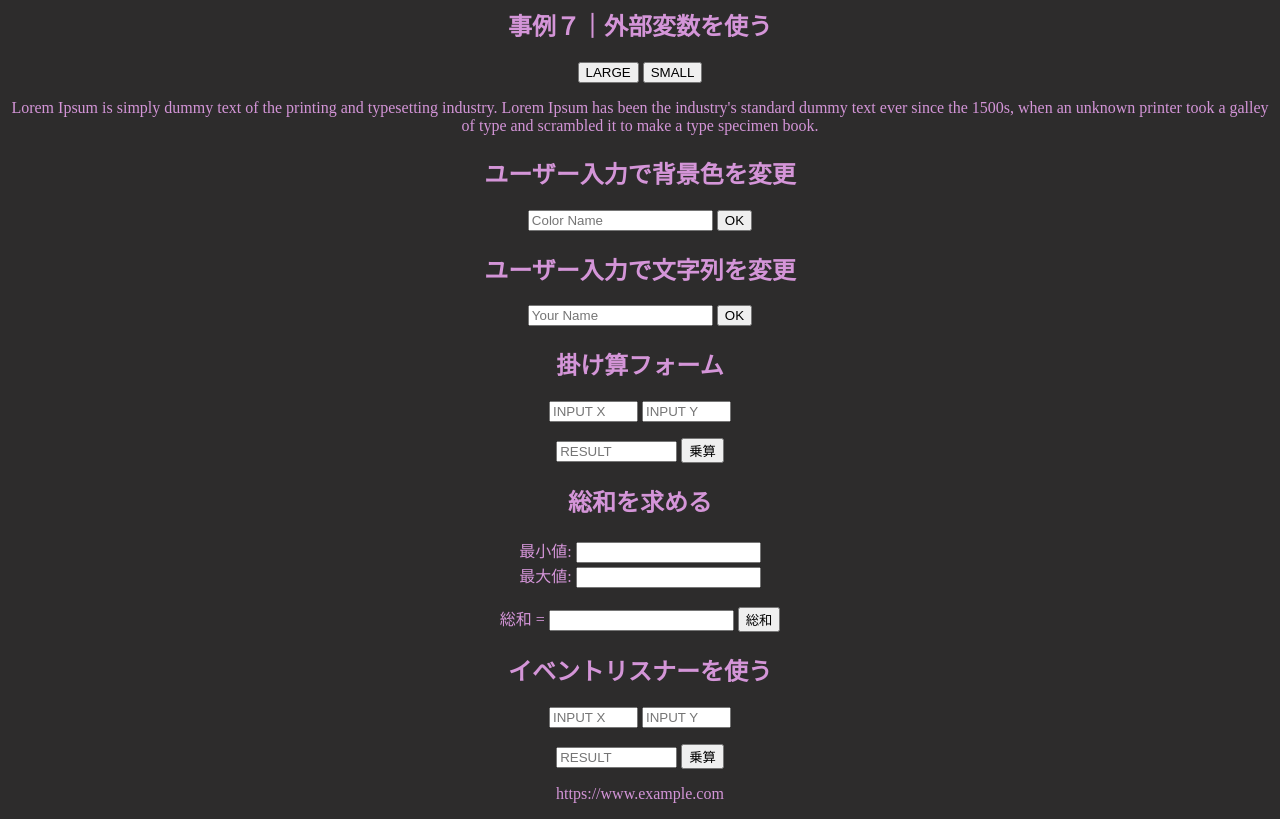
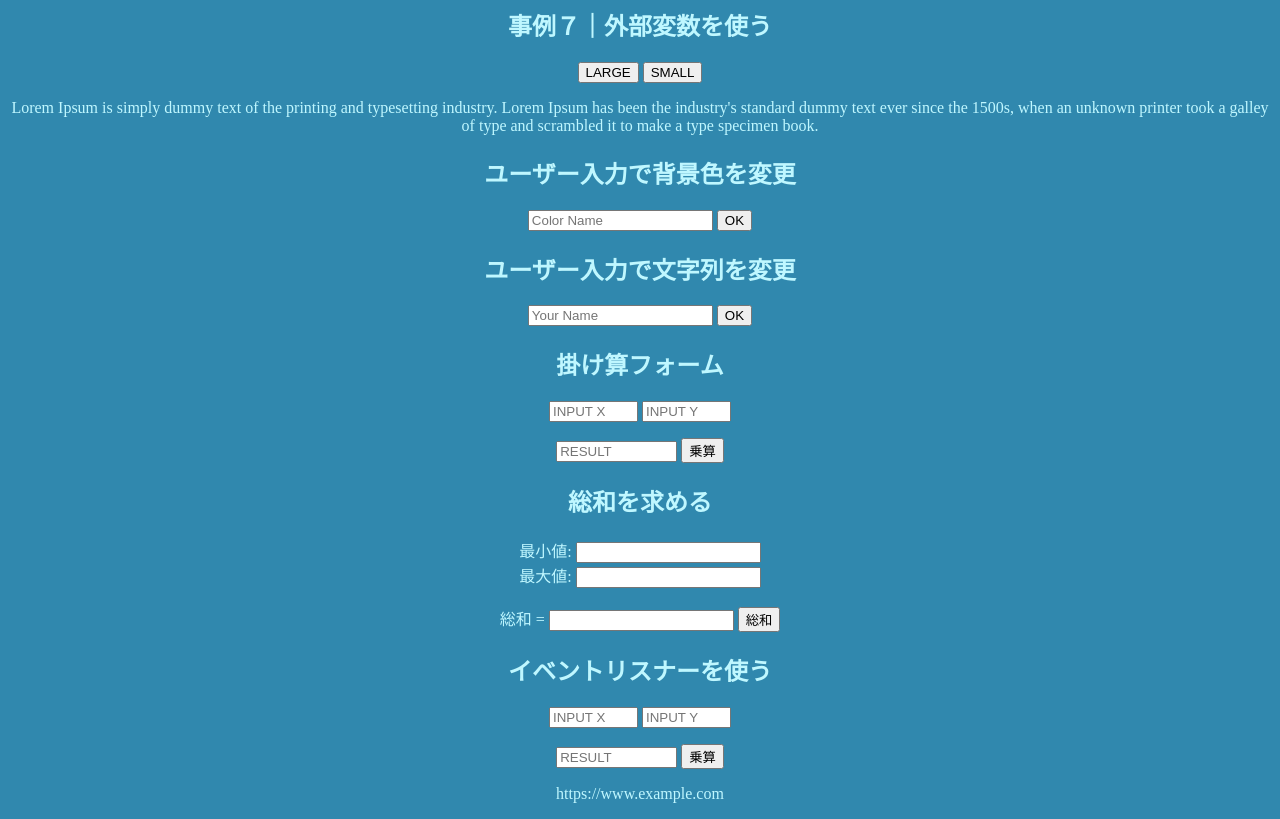
Before and after one commit to touyamaa/javascript_sample_02, a plain HTML site: page index.html in a window 1280 px wide. Shown: the part 73-892 px from the top of the page. Drawn offline with Linux system fonts and the light colour scheme.

Commit message:
Update index.html

```diff
--- a/index.html
+++ b/index.html
@@ -7,7 +7,7 @@
     <title>JavaScript Sample</title>
 </head>
 
-<body style="text-align: center; background: #2d2c2c; color: #d495d8;">
+<body style="text-align: center; background: #3088AE; color: #BFF7FF;">
     <header>
         <h1>JavaScript Sample</h1>
     </header>
```
